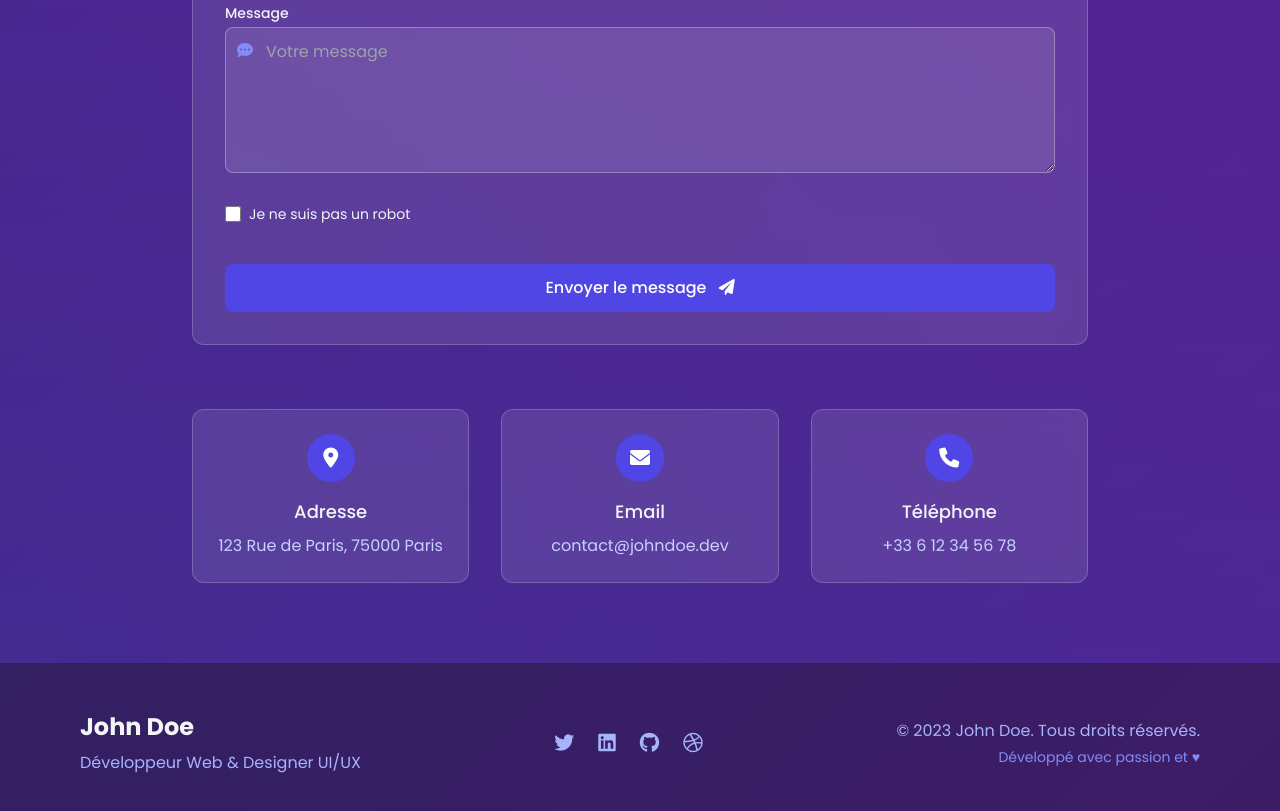
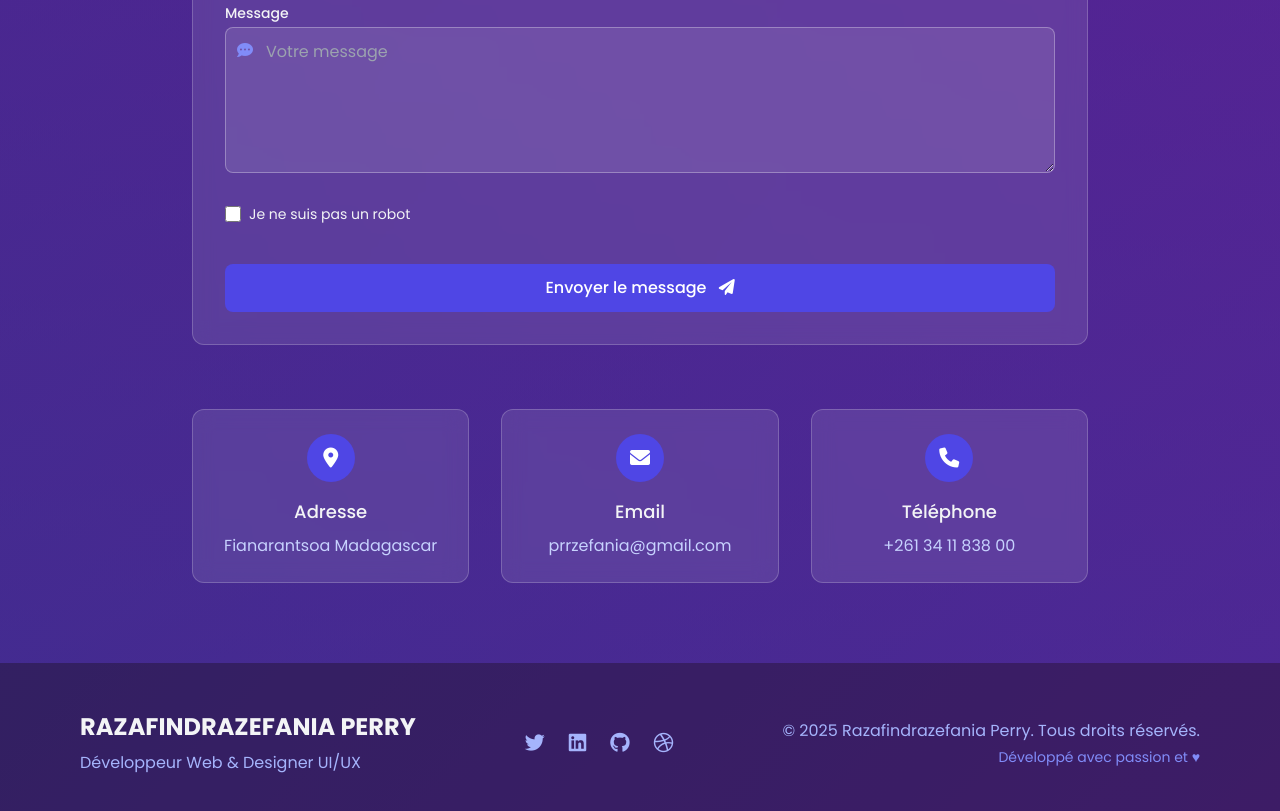
Before and after one commit to razafindrazefaniaperry/razafindrazefaniaperry, a plain HTML site: page index.html in a window 1280 px wide. Shown: the part 3092-3903 px from the top of the page. Drawn offline with nearby package versions, Linux system fonts and the light colour scheme; no server answers.

Commit message:
Update index.html

```diff
--- a/index.html
+++ b/index.html
@@ -486,21 +486,21 @@
                         <i class="fas fa-map-marker-alt text-white text-xl"></i>
                     </div>
                     <h3 class="text-lg font-medium mb-2">Adresse</h3>
-                    <p class="text-indigo-200">123 Rue de Paris, 75000 Paris</p>
+                    <p class="text-indigo-200">Fianarantsoa Madagascar</p>
                 </div>
                 <div class="card-glass p-6 rounded-xl">
                     <div class="bg-indigo-600 w-12 h-12 rounded-full flex items-center justify-center mx-auto mb-4">
                         <i class="fas fa-envelope text-white text-xl"></i>
                     </div>
                     <h3 class="text-lg font-medium mb-2">Email</h3>
-                    <p class="text-indigo-200">contact@johndoe.dev</p>
+                    <p class="text-indigo-200">prrzefania@gmail.com</p>
                 </div>
                 <div class="card-glass p-6 rounded-xl">
                     <div class="bg-indigo-600 w-12 h-12 rounded-full flex items-center justify-center mx-auto mb-4">
                         <i class="fas fa-phone text-white text-xl"></i>
                     </div>
                     <h3 class="text-lg font-medium mb-2">Téléphone</h3>
-                    <p class="text-indigo-200">+33 6 12 34 56 78</p>
+                    <p class="text-indigo-200">+261 34 11 838 00</p>
                 </div>
             </div>
         </div>
@@ -511,7 +511,7 @@
         <div class="max-w-6xl mx-auto">
             <div class="flex flex-col md:flex-row justify-between items-center">
                 <div class="mb-6 md:mb-0">
-                    <h2 class="text-2xl font-bold">John Doe</h2>
+                    <h2 class="text-2xl font-bold">RAZAFINDRAZEFANIA PERRY</h2>
                     <p class="text-indigo-300 mt-2">Développeur Web & Designer UI/UX</p>
                 </div>
 
@@ -531,7 +531,7 @@
                 </div>
 
                 <div class="text-center md:text-right">
-                    <p class="text-indigo-300">© 2023 John Doe. Tous droits réservés.</p>
+                    <p class="text-indigo-300">© 2025 Razafindrazefania Perry. Tous droits réservés.</p>
                     <p class="text-sm text-indigo-400 mt-1">Développé avec passion et ♥</p>
                 </div>
             </div>
```
